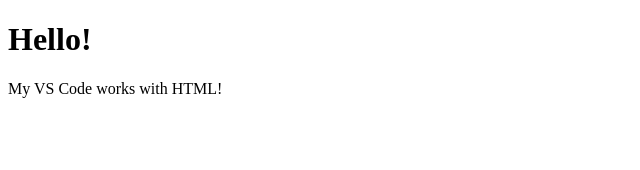
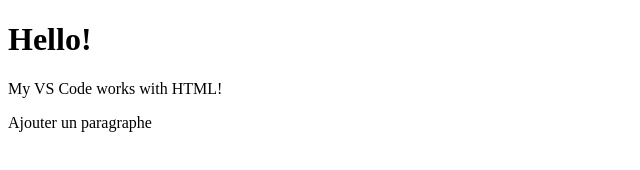
Before and after one commit to iguer-anfel/webdev-tp, a plain HTML site: page index.html in a window 1280 px wide. Shown: the whole page, without its empty margins (0-640 px from the left). Drawn offline with Linux system fonts and the light colour scheme.

Commit message:
ajouter du contenu

```diff
--- a/index.html
+++ b/index.html
@@ -7,5 +7,7 @@
 <body>
     <h1>Hello!</h1>
     <p>My VS Code works with HTML!</p>
+
+    Ajouter un paragraphe
 </body>
 </html>
```
